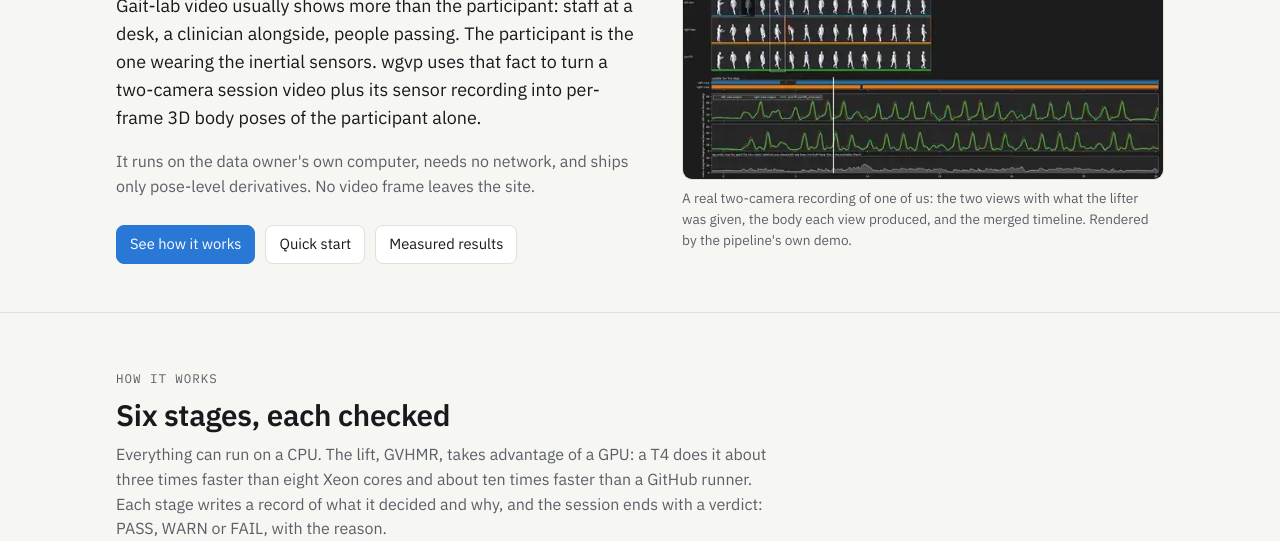
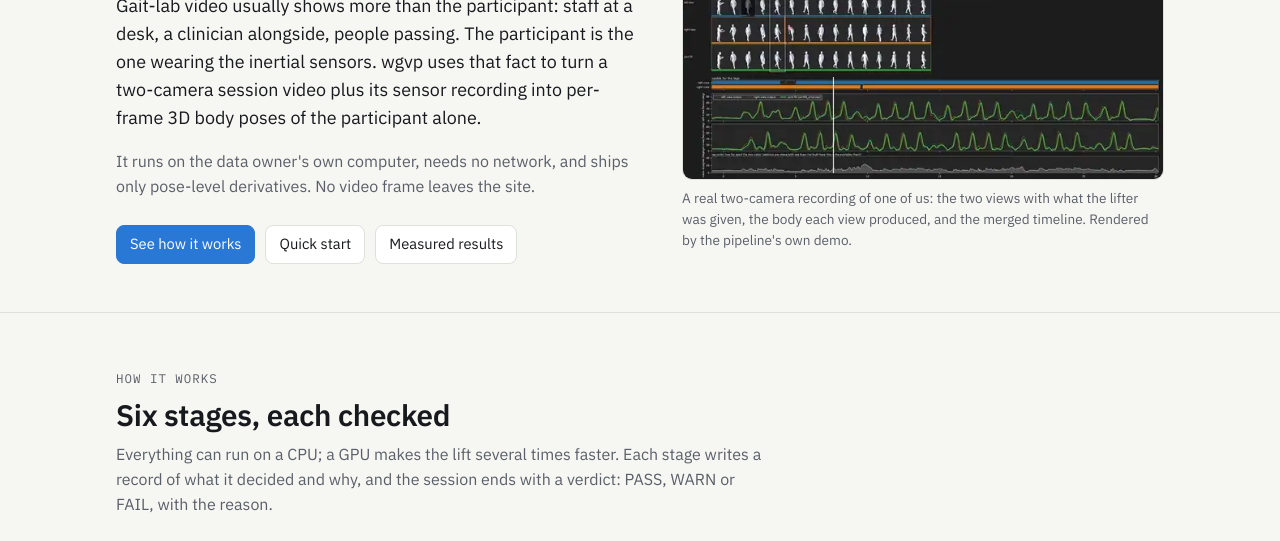
Before and after one commit to mikecredence/wgvp, a plain HTML site: page docs/index.html in a window 1280 px wide. Shown: the part 361-902 px from the top of the page. Drawn offline with nearby package versions, Linux system fonts and the light colour scheme; animation ran at ten frames a second.

Commit message:
One sentence: everything runs on a CPU, a GPU makes the lift several times faster
Co-Authored-By: Claude Fable 5.1 <noreply@anthropic.com>

```diff
--- a/docs/index.html
+++ b/docs/index.html
@@ -159,7 +159,7 @@ footer .wrap { display: grid; gap: 8px; }
 <section id="how"><div class="wrap">
   <div class="eyebrow">How it works</div>
   <h2>Six stages, each checked</h2>
-  <p class="muted" style="margin-top:10px">Everything can run on a CPU. The lift, GVHMR, takes advantage of a GPU: a T4 does it about three times faster than eight Xeon cores and about ten times faster than a GitHub runner. Each stage writes a record of what it decided and why, and the session ends with a verdict: PASS, WARN or FAIL, with the reason.</p>
+  <p class="muted" style="margin-top:10px">Everything can run on a CPU; a GPU makes the lift several times faster. Each stage writes a record of what it decided and why, and the session ends with a verdict: PASS, WARN or FAIL, with the reason.</p>
   <ol class="stages" aria-label="pipeline stages">
     <li class="stage"><span class="n">1</span><b>Scan</b><p>Match each subject folder's video and sensor CSV, and find the camera panels tiled into the frame.</p></li>
     <li class="stage"><span class="n">2</span><b>Track everyone</b><p>A 2D pose tracker follows every person in every view. No one is chosen at this stage.</p></li>
@@ -272,7 +272,7 @@ footer .wrap { display: grid; gap: 8px; }
 <section id="run"><div class="wrap">
   <div class="eyebrow">Run it</div>
   <h2>Python 3.10 to 3.12 on Windows, macOS or Linux</h2>
-  <p class="muted" style="margin-top:10px">Everything can run on a CPU; the lift is about three times faster on a T4 than on eight Xeon cores. The repository's tests exercise all of it on all three systems.</p>
+  <p class="muted" style="margin-top:10px">Everything can run on a CPU; a GPU makes the lift several times faster. The repository's tests exercise all of it on all three systems.</p>
   <div class="two" style="margin-top:22px">
     <div class="stack">
 <pre><code>git clone https://github.com/mikecredence/wgvp.git
```
Also changed, not shown: 1 other file.
